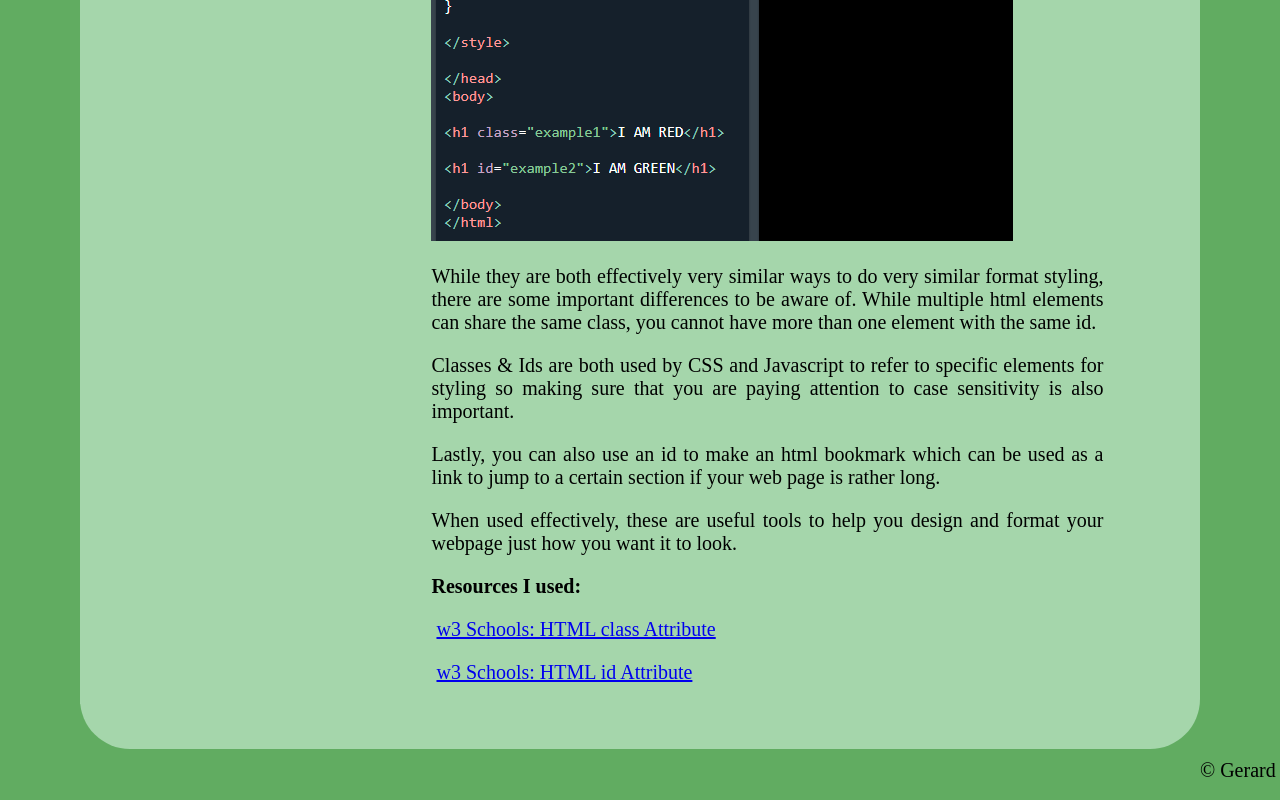
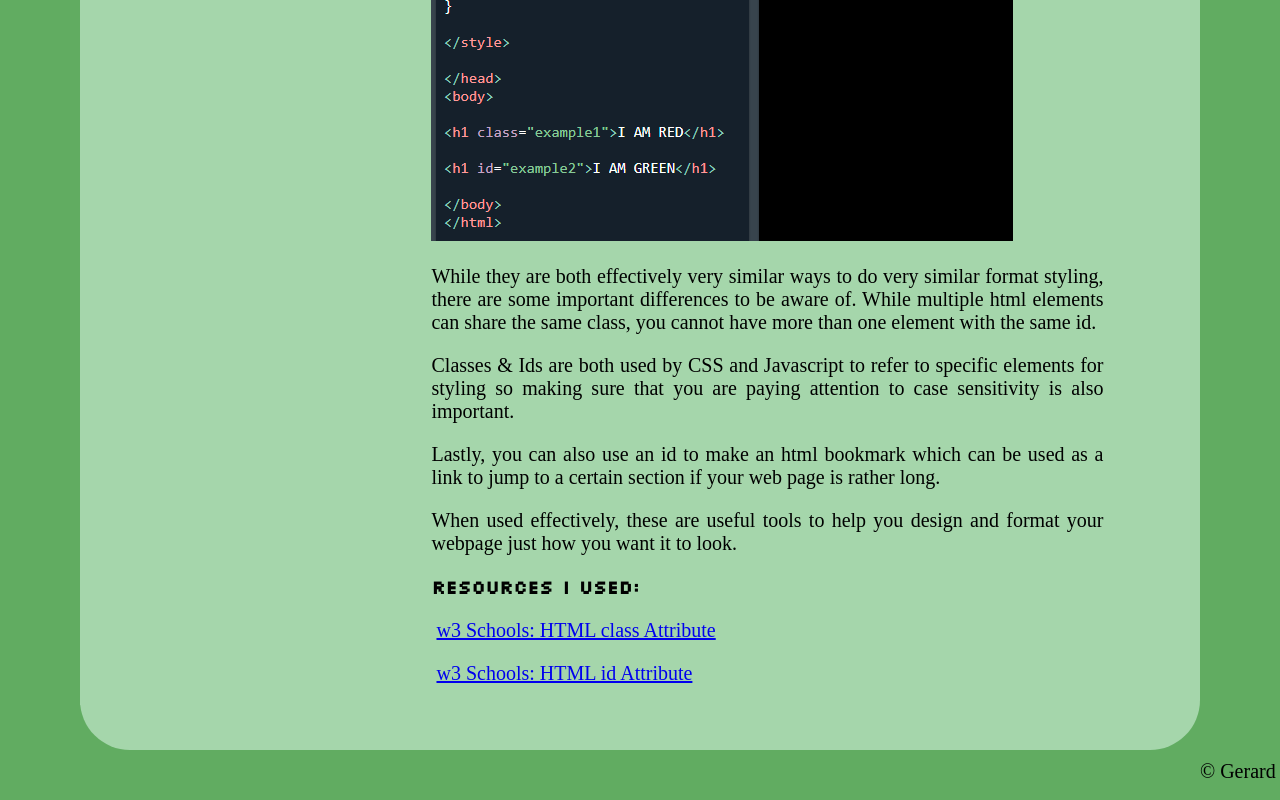
Before and after one commit to gerard-dunn-25/gerard-dunn-25.github.io, a plain HTML site: page blog/html-css.html in a window 1280 px wide. Shown: the part 1465-2265 px from the top of the page. Drawn offline with Linux system fonts and the light colour scheme; files that its build step writes are made by us from their sources; a web font is replaced by a local one.

Commit message:
Changed font for resources heading

```diff
--- a/blog/html-css.html
+++ b/blog/html-css.html
@@ -99,7 +99,7 @@
       <p>Classes & Ids are both used by CSS and Javascript to refer to specific elements for styling so making sure that you are paying attention to case sensitivity is also important.</p>
       <p>Lastly, you can also use an id to make an html bookmark which can be used as a link to jump to a certain section if your web page is rather long.</p>
       <p>When used effectively, these are useful tools to help you design and format your webpage just how you want it to look.</p>
-      <p><strong>Resources I used:</strong></p>
+      <h3>Resources I used:</h3>
       <ul class="navList">
         <p><a href="https://www.w3schools.com/html/html_classes.asp">w3 Schools: HTML class Attribute</a></p>
         <p><a href="https://www.w3schools.com/html/html_id.asp">w3 Schools: HTML id Attribute</a></p>
```
